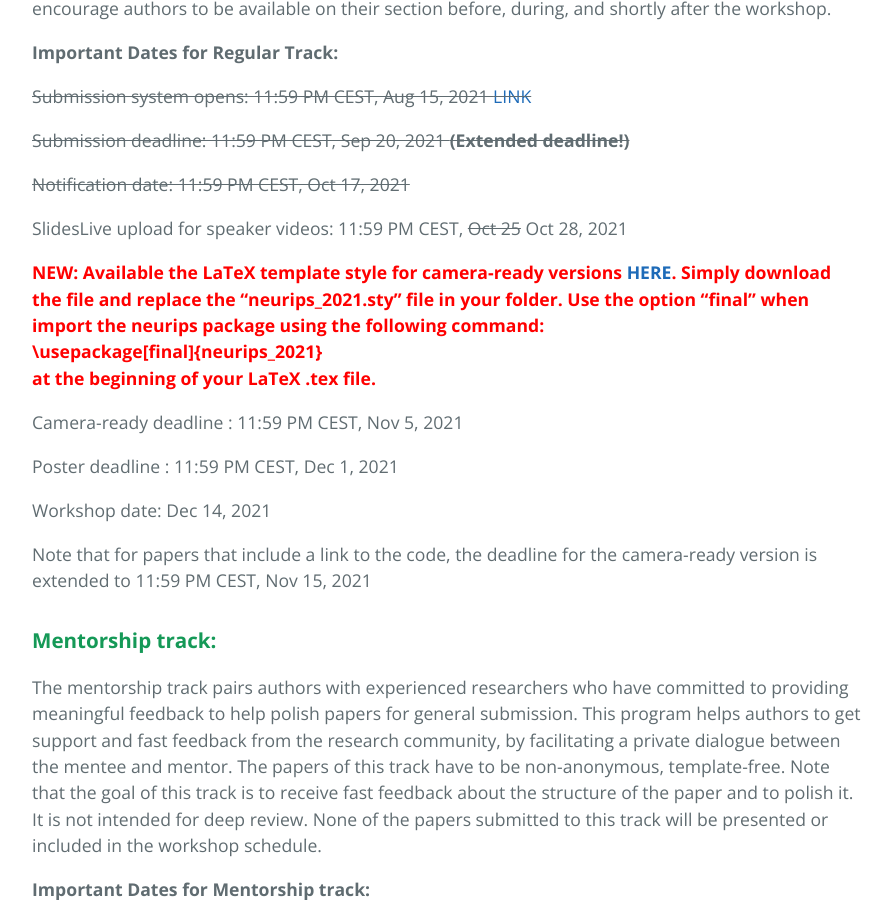
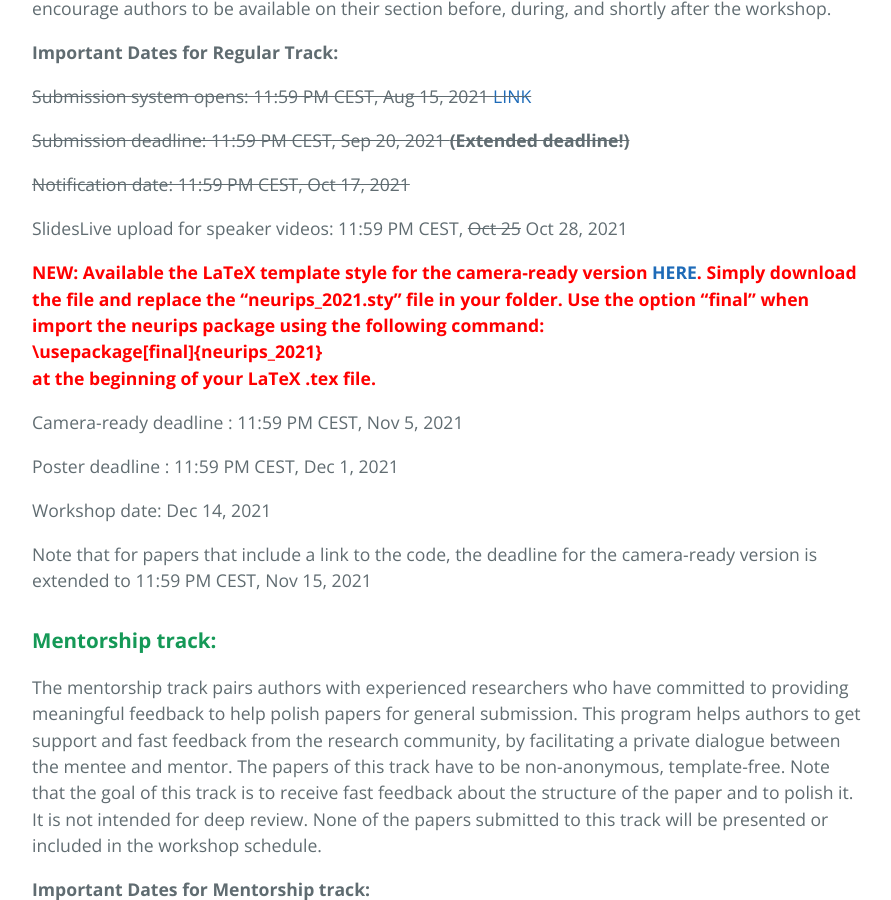
Before and after one commit to xai4debugging/xai4debugging.github.io, a Jekyll site: the page built from index.md, in a window 1280 px wide and 900 px high, scrolled down 3203 px. Shown: the whole window, without its empty margins (192-1083 px from the left). Built offline with Jekyll 4.4.1, drawn with Linux system fonts in a browser that asks for light colours.

Commit message:
fixed typos

```diff
--- a/index.md
+++ b/index.md
@@ -66,7 +66,7 @@ We are planning to include an additional virtual channel, like Slack, where each
 SlidesLive upload for speaker videos: 11:59 PM CEST, ~~Oct 25~~ Oct 28, 2021
 
 
-**<span style="color:red"> NEW: Available the LaTeX template style for camera-ready versions <a href="files/neurips_2021.sty">HERE</a>. Simply download the file and replace the "neurips_2021.sty" file in your folder. Use the option "final" when import the neurips package using the following command:<br>\usepackage[final]{neurips_2021}<br>at the beginning of your LaTeX .tex file.</span>**
+**<span style="color:red"> NEW: Available the LaTeX template style for the camera-ready version <a href="files/neurips_2021.sty">HERE</a>. Simply download the file and replace the "neurips_2021.sty" file in your folder. Use the option "final" when import the neurips package using the following command:<br>\usepackage[final]{neurips_2021}<br>at the beginning of your LaTeX .tex file.</span>**
 
 Camera-ready deadline : 11:59 PM CEST, Nov 5, 2021
 
```
